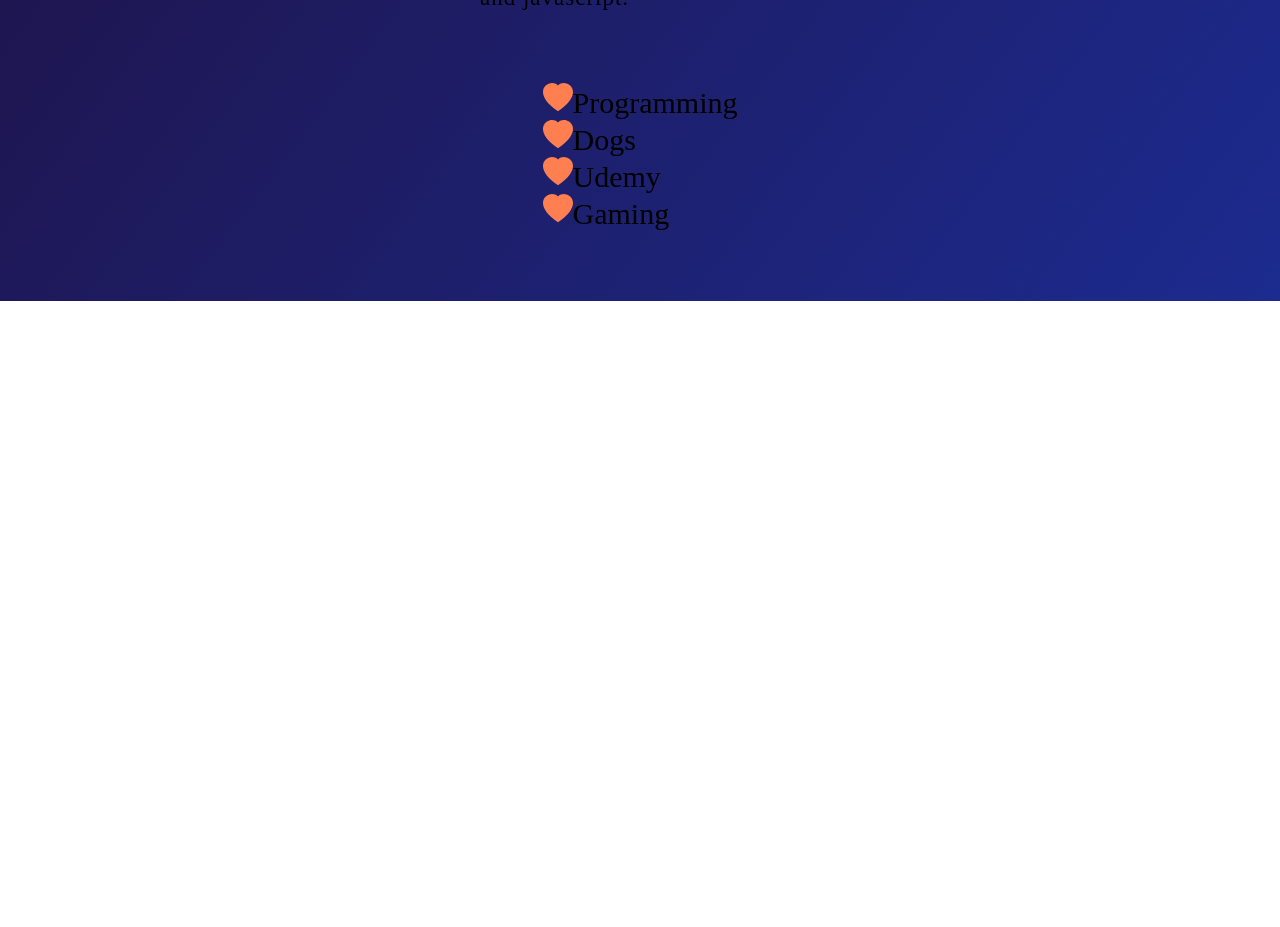
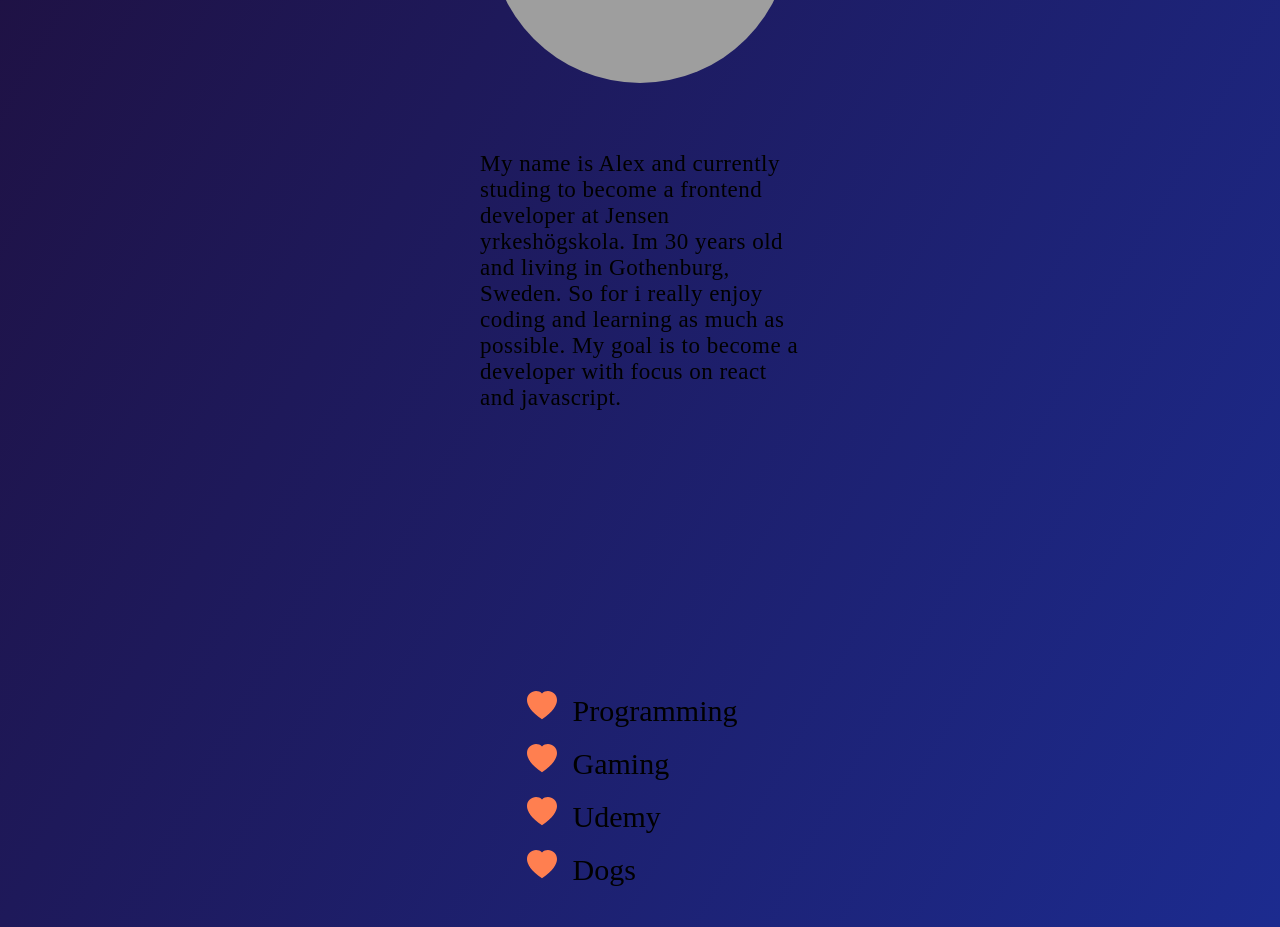
Before and after one commit to Ace1313/portfolio-react-new, a React (Vite) app: page / in a window 1280 px wide. Shown: the part 1400-2327 px from the top of the page. Before the commit the page ends 1701 px from the top, so only its background shows below. Built offline with nearby package versions, Linux system fonts and the light colour scheme; grey boxes are pictures that could not be loaded.

Commit message:
added img fixed flex and grid

```diff
--- a/src/components/About.jsx
+++ b/src/components/About.jsx
@@ -1,12 +1,16 @@
 import React from 'react';
 import styled from 'styled-components';
 import { BsHeartFill } from 'react-icons/bs';
+import profile from '../assets/profilbild.png';
 
 function About() {
    return (
       <Wrapper>
          <div className="about_container">
             <h1>About me</h1>
+            <div className="profile_img">
+               <img src={profile} alt="" />
+            </div>
             <div className="p_text">
                <p>
                   My name is Alex and currently studing to become a frontend
@@ -17,22 +21,30 @@
                </p>
             </div>
             <div className="like_text">
-               <div>
-                  <BsHeartFill className="heart" />
-                  Programming
-               </div>
-               <div>
-                  <BsHeartFill className="heart" />
-                  Dogs
-               </div>
-               <div>
-                  <BsHeartFill className="heart" />
-                  Udemy
-               </div>
-               <div>
-                  <BsHeartFill className="heart" />
-                  Gaming
-               </div>
+               <li>
+                  <span>
+                     <BsHeartFill className="heart" />
+                     <span className="span_heart">Programming</span>
+                  </span>
+               </li>
+               <li>
+                  <span>
+                     <BsHeartFill className="heart" />
+                     <span className="span_heart">Gaming</span>
+                  </span>
+               </li>
+               <li>
+                  <span>
+                     <BsHeartFill className="heart" />
+                     <span className="span_heart">Udemy</span>
+                  </span>
+               </li>
+               <li>
+                  <span>
+                     <BsHeartFill className="heart" />
+                     <span className="span_heart">Dogs</span>
+                  </span>
+               </li>
             </div>
          </div>
       </Wrapper>
@@ -43,9 +55,22 @@
    .about_container {
       display: grid;
       grid-template-columns: auto;
-      grid-template-rows: 250px 300px 50px 50px 50px;
-      height: 100vh;
+      grid-template-rows: 250px 400px 500px;
       justify-items: center;
+   }
+
+   .profile_img {
+      padding: 2rem;
+      width: 100%;
+      display: flex;
+      justify-content: center;
+   }
+
+   img {
+      height: 300px;
+      width: 300px;
+      border-radius: 50%;
+      filter: grayscale(100%);
    }
 
    h1 {
@@ -66,16 +91,25 @@
       width: 25%;
       text-align: start;
       font-size: 23px;
-      letter-spacing: 1px;
+      letter-spacing: 0.5px;
    }
 
    .like_text {
       padding: 2rem;
       font-size: 30px;
+      display: flex;
+      flex-direction: column;
    }
 
    .heart {
       color: #ff7f50;
+   }
+   li {
+      list-style: none;
+      padding: 0.5rem;
+   }
+   .span_heart {
+      padding: 1rem;
    }
 
    @media screen and (max-width: 600px) {
@@ -90,6 +124,19 @@
          font-size: 15px;
          width: 70%;
       }
+      img {
+         height: 200px;
+         width: 200px;
+      }
+      .like_text {
+         grid-row-start: 6;
+         font-size: 20px;
+         justify-content: center;
+      }
+      .profile_img {
+         grid-row-start: 2;
+         justify-content: center;
+      }
    }
 `;
 
```
